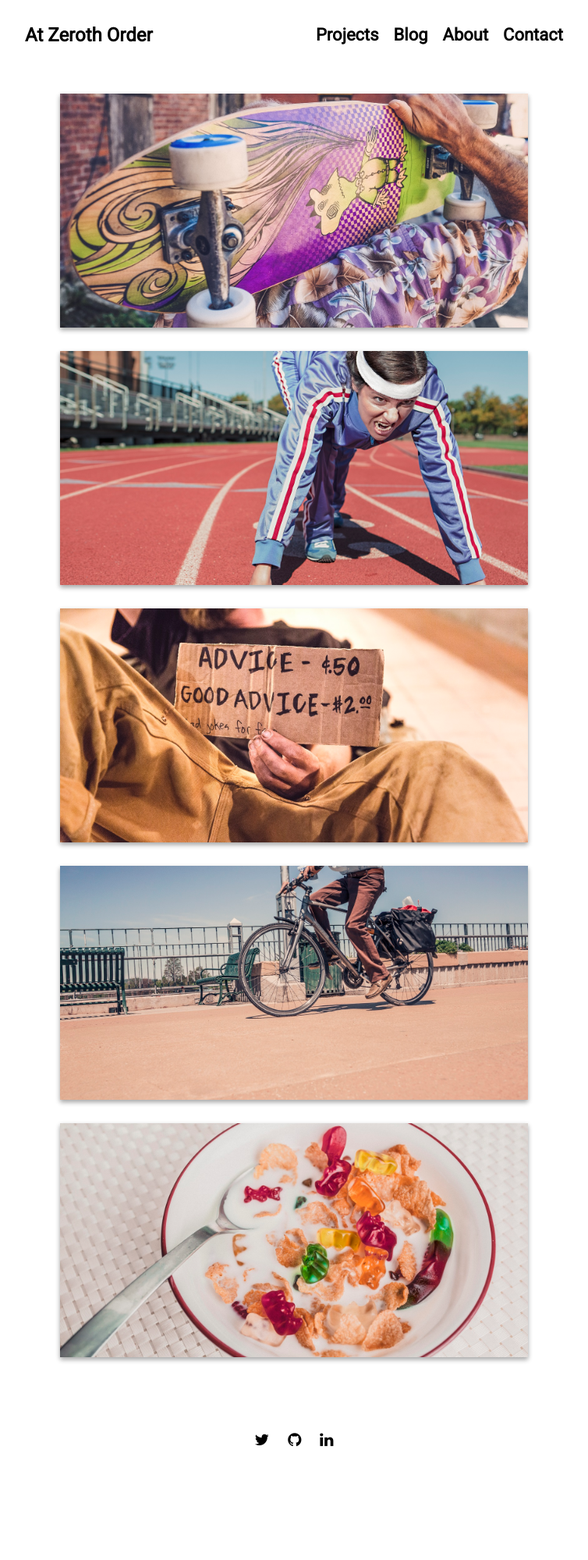
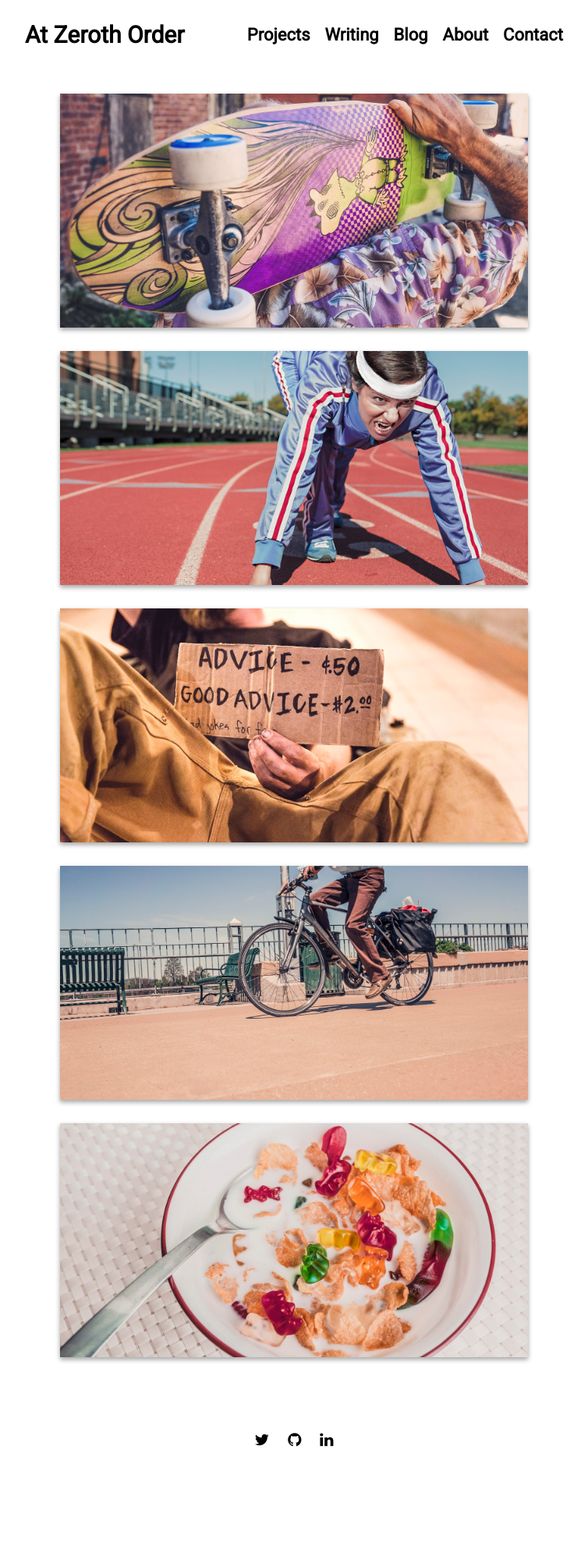
Before and after one commit to thicknavyrain/thicknavyrain.github.io, a Jekyll site: the page built from index.md, in a window 1280 px wide. Shown: the whole page at 78% size, without its empty margins (263-1017 px from the left). Built offline with Jekyll 4.4.1, drawn with Linux system fonts in a browser that asks for light colours; nearby versions of some CDN libraries.

Commit message:
Adding in Writing section again

```diff
--- a/_data/settings.yml
+++ b/_data/settings.yml
@@ -3,7 +3,7 @@
 
 menu:
 - {name: 'Projects', url: ''}
-# - {name: 'Writing', url: 'writing'}
+- {name: 'Writing',  url: 'writing'}
 - {name: 'Blog',     url: 'blog'}
 - {name: 'About',    url: 'about'}
 - {name: 'Contact',  url: 'contact'}
--- a/_sass/3-sections/_header.sass
+++ b/_sass/3-sections/_header.sass
@@ -8,7 +8,7 @@ header
   .logo
     margin: 0
     font:
-      size: 24px
+      size: 30px
       weight: 700
     a
       display: inline-block
```
